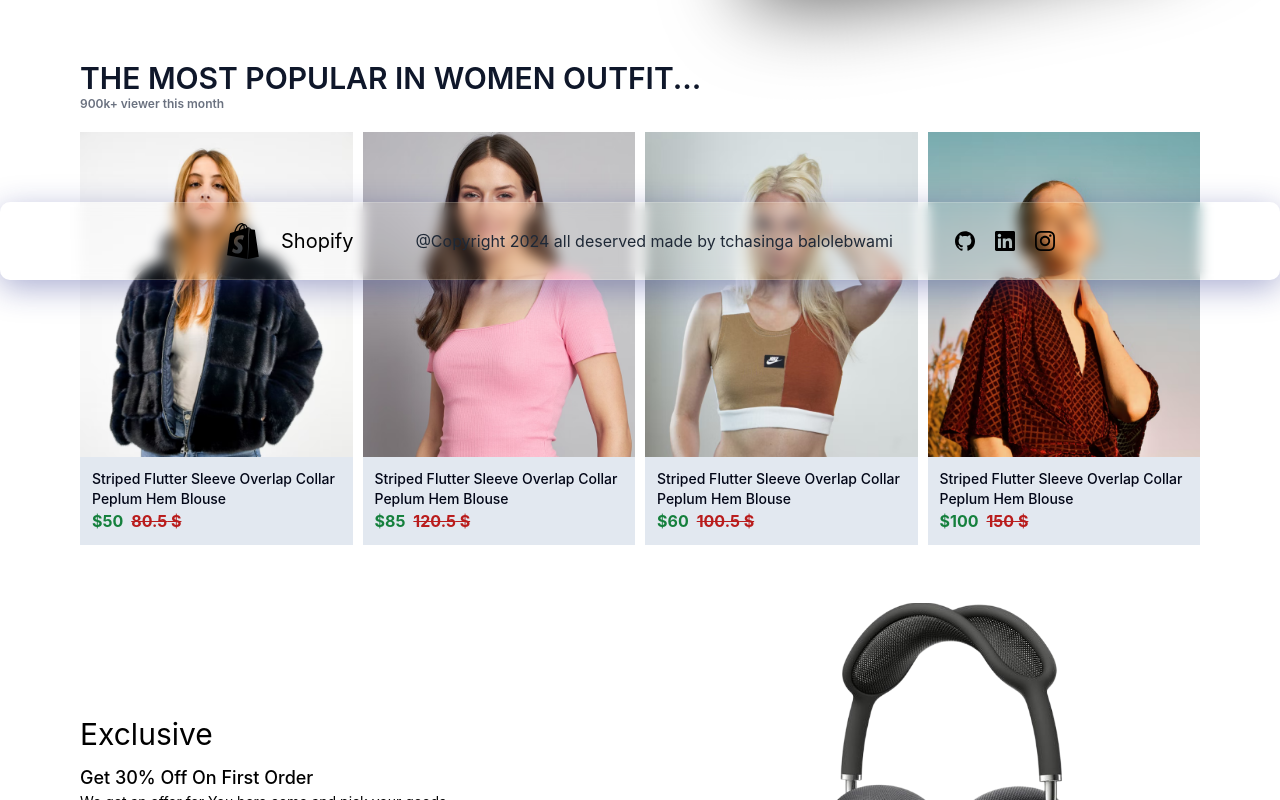
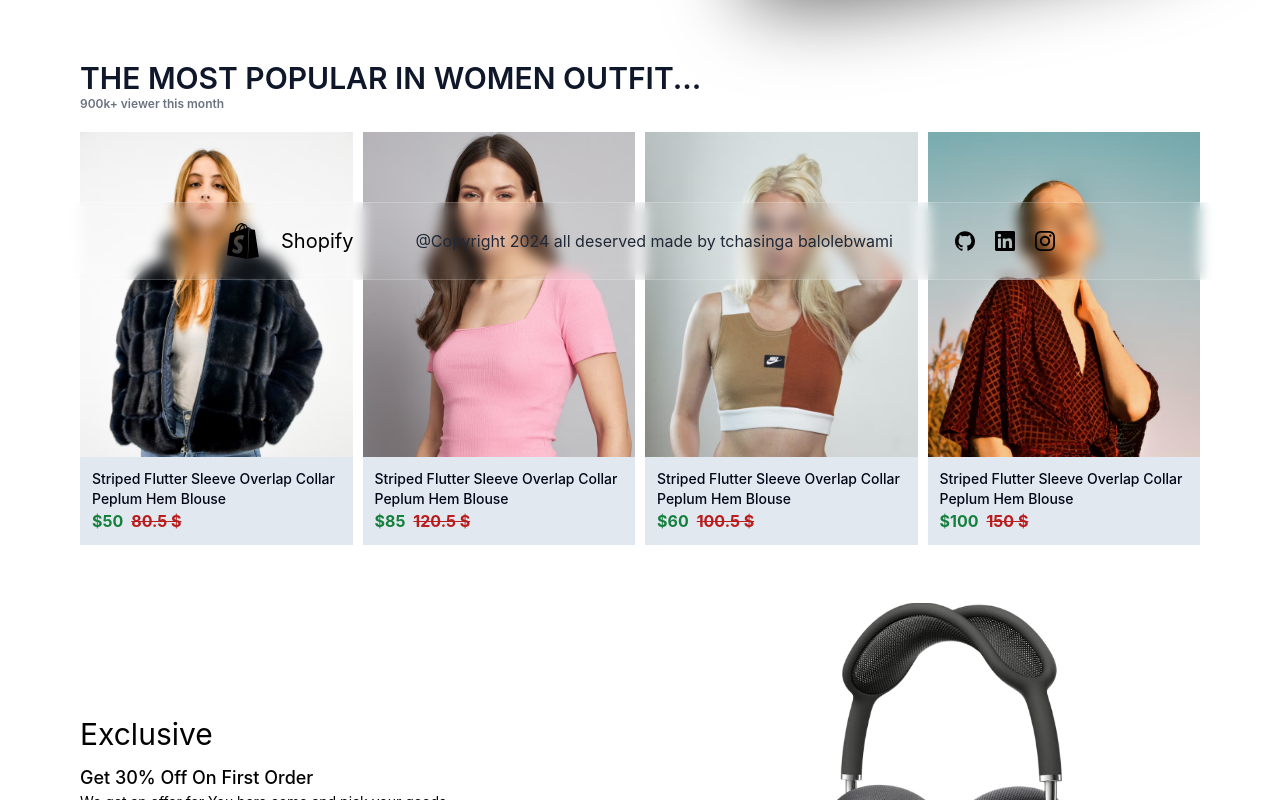
Before and after one commit to tchasinga/magazine-shopping, a React (Vite) app in the folder frontend/: page / in a window 1280 px wide. Shown: the part 520-1320 px from the top of the page. Built offline with nearby package versions, Linux system fonts and the light colour scheme.

Commit message:
New code is

```diff
--- a/frontend/src/Components/Item/Items.jsx
+++ b/frontend/src/Components/Item/Items.jsx
@@ -5,10 +5,10 @@ export default function Items(props) {
   return (
     <div className=''>
 
-                <div className="flex flex-col bg-slate-200 ">
-                    <div className="">
+                <div className="flex flex-col bg-slate-200 justify-center items-center">
+                    <div className="flex justify-center items-center flex-col">
                         <div>
-                            <img src={props.image} alt="" />
+                            <img src={props.image} alt="" className='object-fill'/>
                         </div>
 
                         <div className="p-3">
--- a/frontend/src/index.css
+++ b/frontend/src/index.css
@@ -74,7 +74,6 @@
 .mgenBg {
   background-color: #f5f5f5;
   background: rgba(255, 255, 255, 0.05);
-  box-shadow: 0 8px 32px 0 rgba(31, 38, 135, 0.37);
   backdrop-filter: blur(6.5px);
   -webkit-backdrop-filter: blur(6.5px);
   border-radius: 10px;
```
